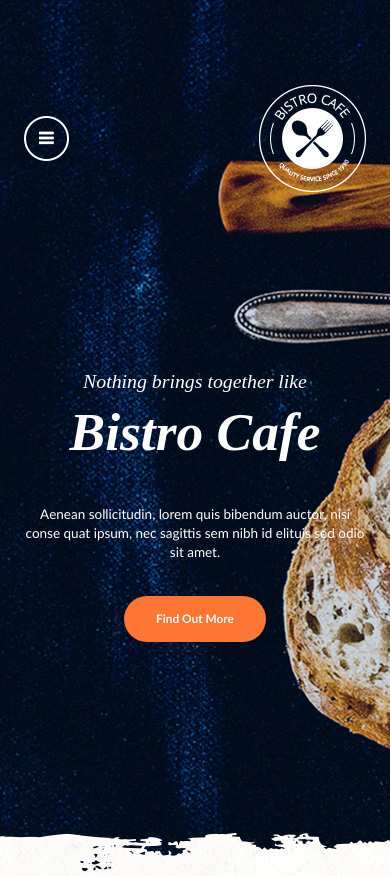
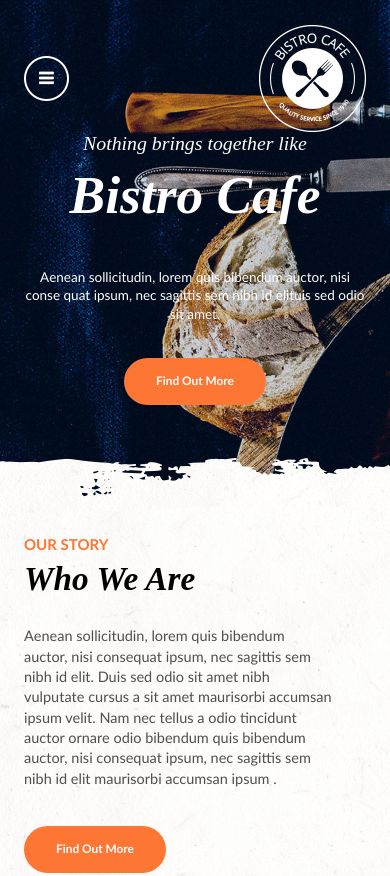
Before and after one commit to Valentin-git/BistroCafe, a plain HTML site: page index.html in a window 390 px wide. Shown: the top 876 px of the page. Drawn offline with Linux system fonts and the light colour scheme; a web font is replaced by a local one.

Commit message:
2 commit

```diff
--- a/scss/_media.scss
+++ b/scss/_media.scss
@@ -124,6 +124,17 @@
       display: flex;
     }
   }
+  .header {
+    &__inner {
+      padding-top: 25px;
+    }
+  }
+  .intro {
+    height: auto;
+    &__inner {
+      margin-bottom: 100px;
+    }
+  }
 }
 @media (max-width: 576px) {
   .view-menu {
```
Also changed, not shown: css/style.css, css/style.min.css, 2 other files.
